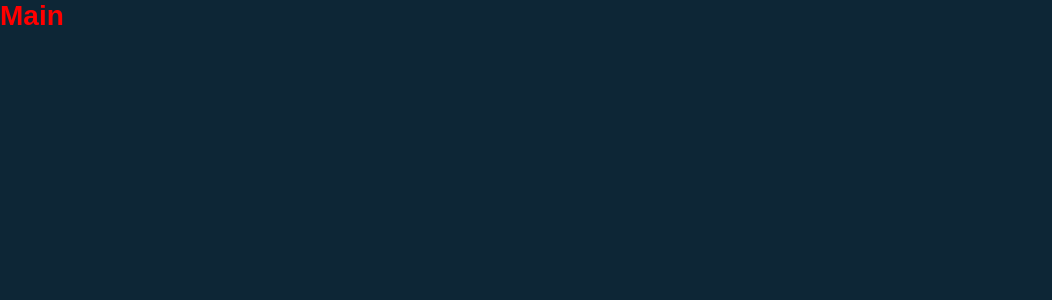
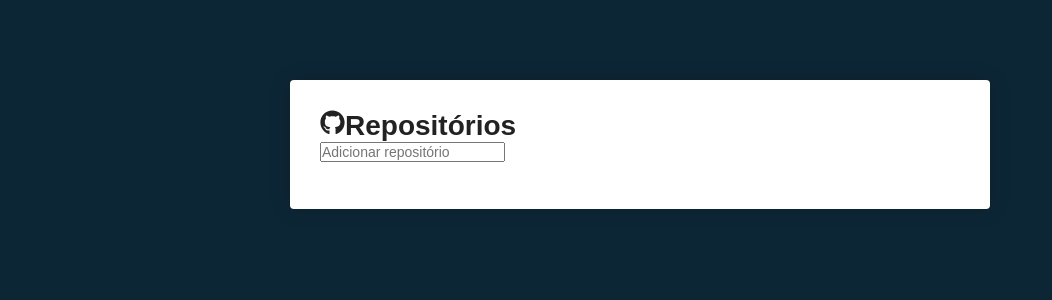
Before and after one commit to jfilipecostacoelho/react-app, a React (Create React App) app: page / in a window 1280 px wide. Shown: the top 300 px of the page, without its empty margins (0-1052 px from the left). Built offline with nearby package versions, Linux system fonts and the light colour scheme.

Commit message:
Fim de quarta-feira

```diff
--- a/package.json
+++ b/package.json
@@ -6,6 +6,7 @@
     "cra-template": "1.2.0",
     "react": "^19.0.0",
     "react-dom": "^19.0.0",
+    "react-icons": "^5.4.0",
     "react-router-dom": "^7.1.5",
     "react-scripts": "5.0.1",
     "styled-components": "^6.1.15"
--- a/src/pages/Main/index.js
+++ b/src/pages/Main/index.js
@@ -1,10 +1,22 @@
-import React from "react";
-
-import {Title} from "./styles";
+import React from 'react';
+import {FaGithub, FaPlus} from 'react-icons/fa';
+import {Container, Form, SubmitButton} from "./styles";
 
 export default function Main(){
     return(
-        <Title>Main
-        </Title>
+        <Container>
+            <h1>
+                <FaGithub size={25}/>
+                Repositórios
+            </h1>
+
+            <Form onSubmit={()=>{}}>
+                <input type="text" placeholder="Adicionar repositório"/>
+            </Form>
+
+            <SubmitButton>
+                <FaPlus color="#FFF" size={14}/>
+            </SubmitButton>
+        </Container>
     )
 }
--- a/src/pages/Main/styles.js
+++ b/src/pages/Main/styles.js
@@ -1,9 +1,18 @@
 import styled from "styled-components";
 
-export const Title = styled.h1`
-    color: #FF0000;
+export const Container = styled.div`
+    max-width: 700px;
+    background: #FFF;
+    border-radius: 4px;
+    box-shadow: 0 0 20px rgba(0,0,0,0.2);
+    padding: 30px;
+    margin: 80px auto;
+`;
 
-    span{
-        color: blue;
-    }
+export const Form = styled.div`
+
 `;
+
+export const SubmitButton = styled.div`
+
+`;
```
Also changed, not shown: 1 other file (tests, documents, lock files or other folders).
